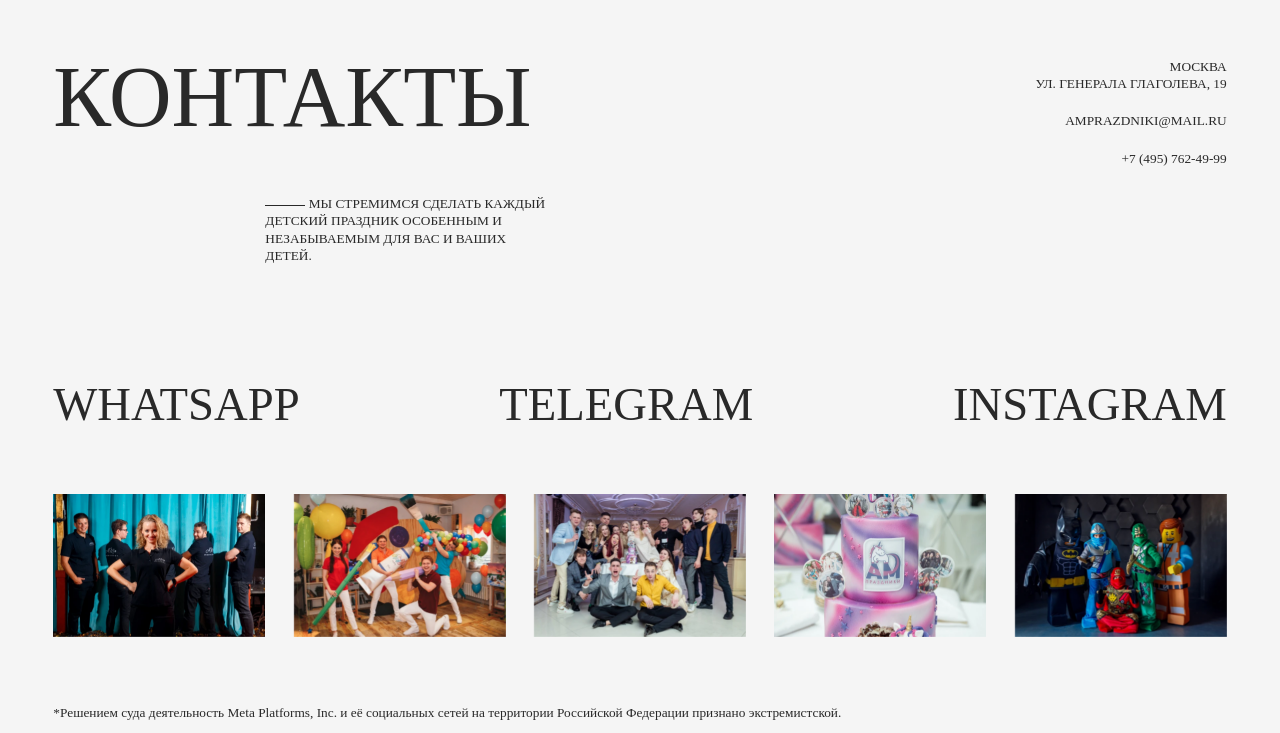
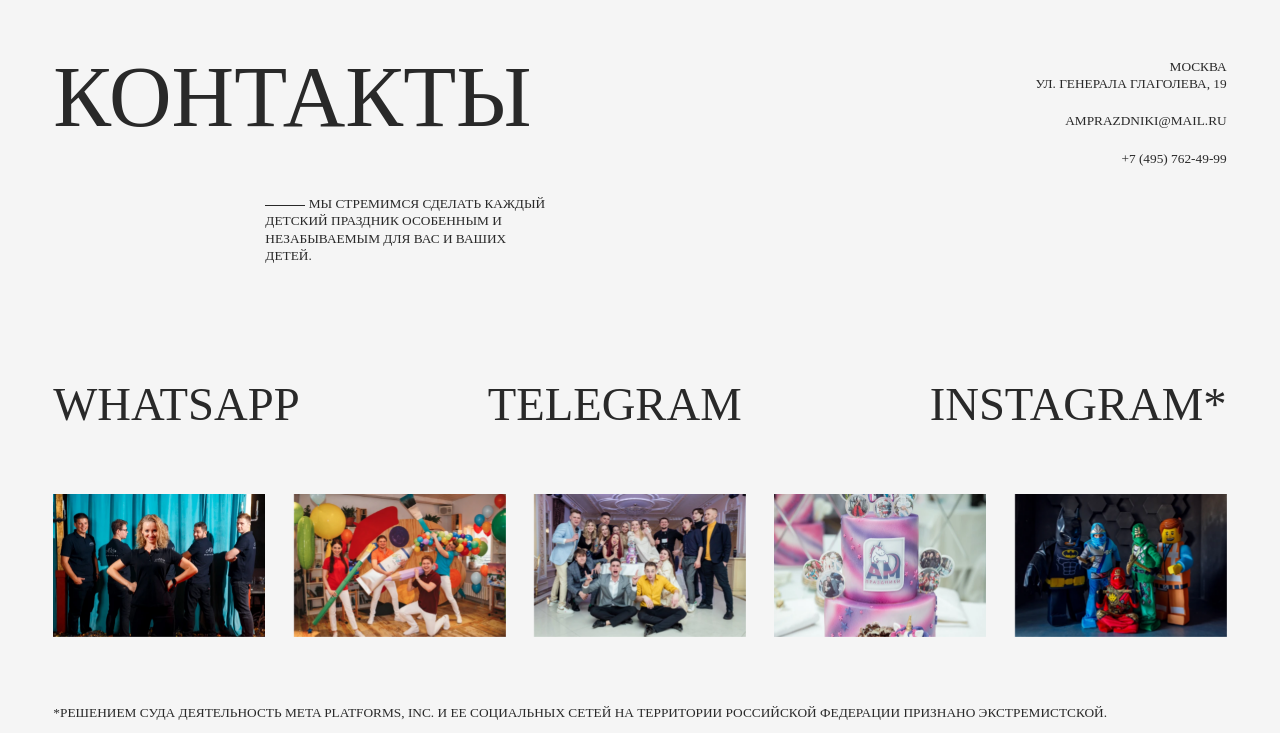
Before and after one commit to MonstersBY/amprazdniki, a website built with webpack: page src/contacts.html in a window 1280 px wide. Shown: the part 67-800 px from the top of the page. Built offline with nearby package versions, Linux system fonts and the light colour scheme; a web font is replaced by a local one; what wow.js would draw is missing.

Commit message:
fix: small

```diff
--- a/src/contacts.html
+++ b/src/contacts.html
@@ -107,7 +107,7 @@
 					<div class="contacts__list wow animate__fadeInUp">
 						<a class="contacts__link" href="#">whatsapp</a>
 						<a class="contacts__link" href="#">telegram</a>
-						<a class="contacts__link" href="#">instagram</a>
+						<a class="contacts__link" href="#">instagram*</a>
 					</div>
 					<div class="contacts__pictures swiper wow animate__fadeIn">
 						<div class="contacts__pictures-wrapper swiper-wrapper">
@@ -143,7 +143,7 @@
 							</div>
 						</div>
 					</div>
-					<div class="contacts__meta regular-3-text regular-2-text--mob wow animate__fadeInUp">*Решением суда деятельность Meta Platforms, Inc. и её социальных сетей на территории Российской Федерации признано экстремистской.</div>
+					<div class="contacts__meta regular-3-text regular-2-text--mob wow animate__fadeInUp">*Решением суда деятельность Meta Platforms, Inc. и ее социальных сетей на территории Российской Федерации признано экстремистской.</div>
 				</div>
 			</div>
 		</section>
--- a/src/style/pages/_contacts.scss
+++ b/src/style/pages/_contacts.scss
@@ -2,6 +2,9 @@
 	margin-top: 6.7rem;
 	padding-top: 12rem;
 	overflow: hidden;
+	&__meta {
+		text-transform: uppercase;
+	}
 	// .contacts__inner
 	&__inner {
 		display: flex;
@@ -120,6 +123,7 @@
 		padding-top: 12rem;
 		&__meta {
 			padding: 0 3.2rem;
+			text-transform: unset;
 		}
 		&__container {
 			padding: 0;
```
